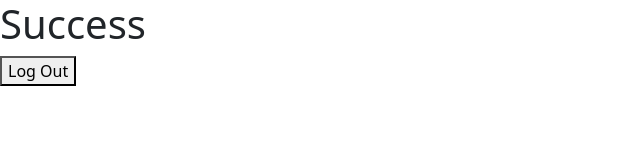
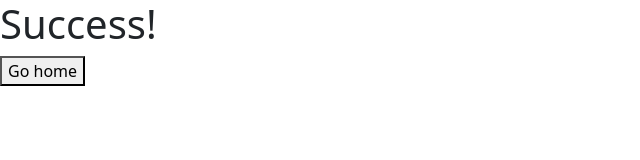
Before and after one commit to wanjoc/tinder_MERN, a React (Create React App) app in the folder client/: page /users in a window 1280 px wide. Shown: the top 160 px of the page, without its empty margins (0-640 px from the left). Built offline with nearby package versions, Linux system fonts and the light colour scheme.

Commit message:
Updated Dashboard for log out functionality

```diff
--- a/client/src/views/Dashboard.js
+++ b/client/src/views/Dashboard.js
@@ -2,19 +2,21 @@ import React, { useState } from 'react';
 import { useHistory, Link } from 'react-router-dom';
 import axios from 'axios';
 
-const Dashboard = (props) => {
+const Dashboard = () => {
     const history = useHistory();
 
-    const handleLogOut = (e) => {
-        axios.get("http://localhost:8000/api/users/logout")
-            .then((res) => { console.log(res.data); history.push('/users/login'); })
-            .catch((err) => { console.log(err.response.data.errors); });
+    const handleLogOut = () => {
+        sessionStorage.setItem("usertoken", '');
+        sessionStorage.clear();
+        history.push("/users/login"); // whichever component you want it to route to
+    }
 
-    };
     return (
         <div>
-            <h1>Success</h1>
-            <button type="button" onClick={handleLogOut}>Log Out</button>
+            <h1> Success! </h1>
+            <button type="button" onClick={handleLogOut}>
+                Go home
+            </button>
         </div>
     );
 }
```
